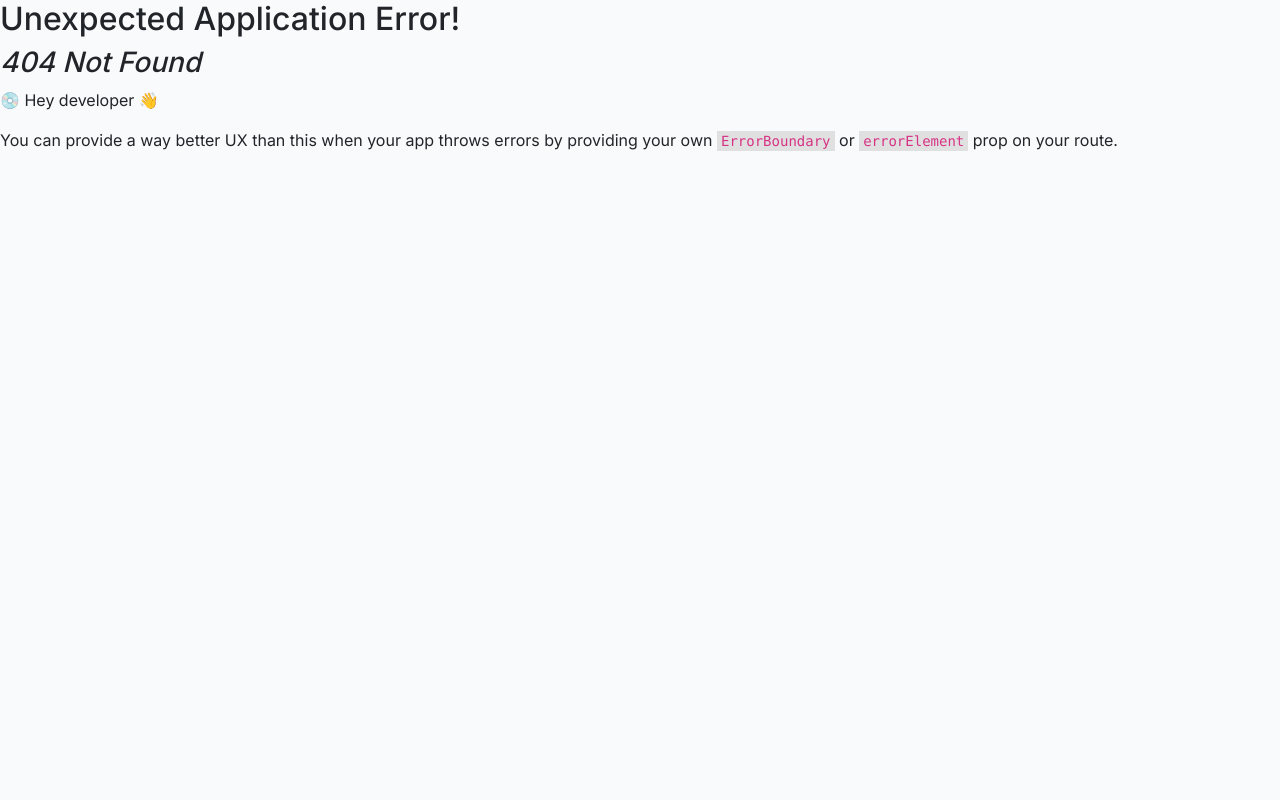
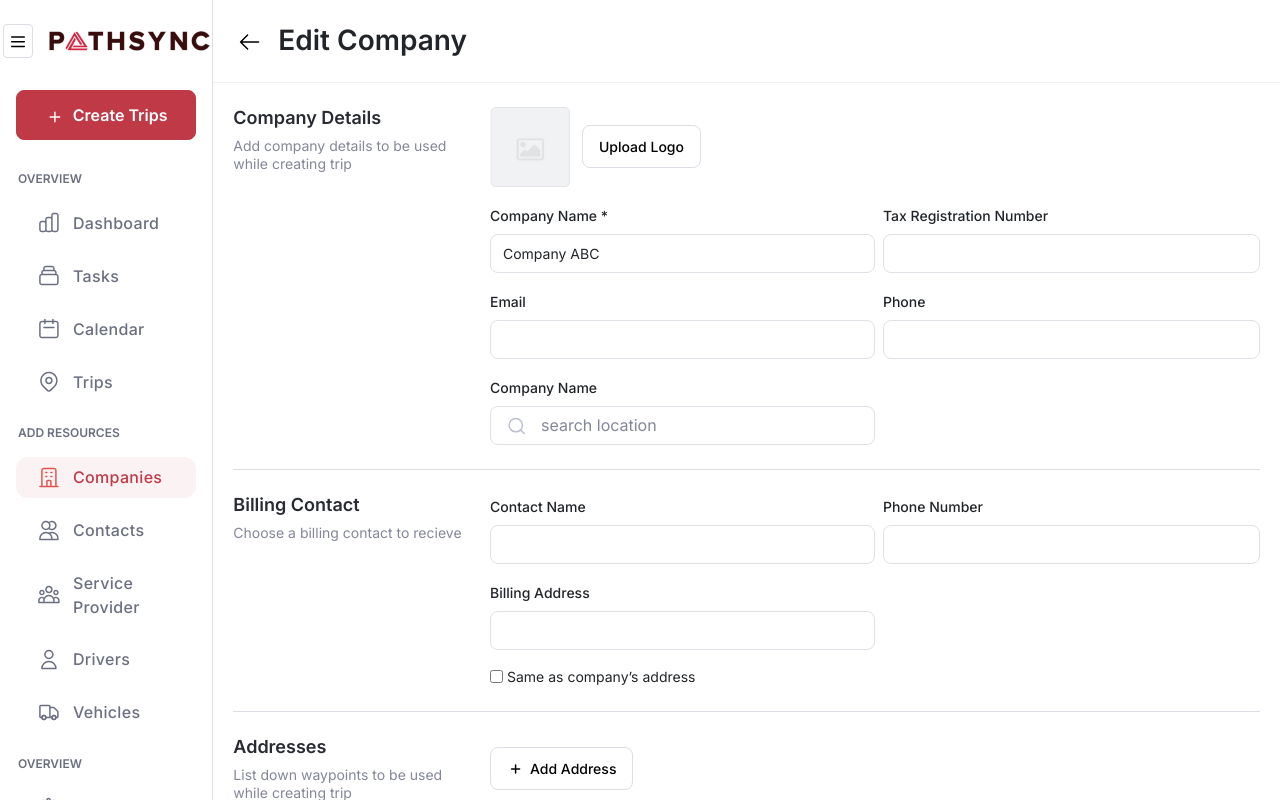
Before and after one commit to AbubakarNaveed/2nd-probational-project-system-plus, a React (Vite) app: page /user-pannel/companies/add_new in a window 1280 px wide. Before the commit this address had no page. Built offline with nearby package versions, Linux system fonts and the light colour scheme.

Commit message:
Company edit canvas completed

```diff
--- a/src/App.jsx
+++ b/src/App.jsx
@@ -43,7 +43,7 @@ function App() {
       element: <AdminAuth />,
     },
     {
-      path: "/user-panel",
+      path: "/user-pannel",
       element: <Pannel />,
       children: [
         {
--- a/src/components/Generals/sidebarData.js
+++ b/src/components/Generals/sidebarData.js
@@ -14,34 +14,34 @@ import Settings from "@images/settings.svg";
 
 export const linksData = {
   Overview: [
-    { id: 1, text: "Dashboard", icon: Dash, path: "/user-panel/dashboard" },
+    { id: 1, text: "Dashboard", icon: Dash, path: "/user-pannel/dashboard" },
     { id: 2, text: "Tasks", icon: Tasks, path: "/user-panel/dashboard" },
-    { id: 3, text: "Calendar", icon: Calendar, path: "/user-panel/dashboard" },
-    { id: 4, text: "Trips", icon: Trips, path: "/user-panel/dashboard" },
+    { id: 3, text: "Calendar", icon: Calendar, path: "/user-pannel/dashboard" },
+    { id: 4, text: "Trips", icon: Trips, path: "/user-pannel/dashboard" },
   ],
   Resources: [
     {
       id: 5,
       text: "Companies",
       icon: Companies,
-      path: "/user-panel/companies",
+      path: "/user-pannel/companies",
     },
-    { id: 6, text: "Contacts", icon: Contact, path: "/user-panel/dashboard" },
+    { id: 6, text: "Contacts", icon: Contact, path: "/user-pannel/dashboard" },
     {
       id: 7,
       icon: ServiceProvider,
-      path: "/user-panel/dashboard",
+      path: "/user-pannel/dashboard",
       text: "Service Provider",
     },
-    { id: 8, text: "Drivers", icon: Driver, path: "/user-panel/dashboard" },
-    { id: 9, text: "Vehicles", icon: Vehicles, path: "/user-panel/dashboard" },
+    { id: 8, text: "Drivers", icon: Driver, path: "/user-pannel/dashboard" },
+    { id: 9, text: "Vehicles", icon: Vehicles, path: "/user-pannel/dashboard" },
   ],
   User: [
     {
       id: 10,
       text: "Settings",
       icon: Settings,
-      path: "/user-panel/settings/password",
+      path: "/user-pannel/settings/account",
     },
   ],
 };
--- a/src/components/Userspannel/Main/Companies/addNew.jsx
+++ b/src/components/Userspannel/Main/Companies/addNew.jsx
@@ -187,7 +187,7 @@ const AddNew = () => {
         <div style={{ display: "flex", alignItems: "center", gap: "16px" }}>
           <button
             style={{ backgroundColor: "transparent", border: 0 }}
-            onClick={() => navigate("/user-panel/companies")}
+            onClick={() => navigate("/user-pannel/companies")}
           >
             <img src={Back} />
           </button>
--- a/src/components/Userspannel/Main/Companies/edit.jsx
+++ b/src/components/Userspannel/Main/Companies/edit.jsx
@@ -1,4 +1,4 @@
-import React from "react";
+import React, { useEffect } from "react";
 import Back from "@images/back.svg";
 import { useNavigate } from "react-router-dom";
 import DefaultAvatar from "@images/defaulAvartar.png";
@@ -6,15 +6,23 @@ import Input from "@components/Generals/input";
 import Button from "@components/Generals/button";
 import SearchIcon from "@images/Search.svg";
 import BlackAdd from "@images/addBlack.svg";
+import { useDispatch } from "react-redux";
+import { closeViewCompany } from "../../../../redux/Slices/statusSlice";
+
 const Edit = () => {
+  const dispatch = useDispatch();
   const navigate = useNavigate();
+  const handleCloseViewCompany = () => dispatch(closeViewCompany());
+  useEffect(() => {
+    handleCloseViewCompany();
+  }, []);
   return (
     <div className="mainContainer">
       <div className="header logoHeader" style={{ alignItems: "center" }}>
         <div style={{ display: "flex", alignItems: "center", gap: "16px" }}>
           <button
             style={{ backgroundColor: "transparent", border: 0 }}
-            onClick={() => navigate("/user-panel/companies")}
+            onClick={() => navigate("/user-pannel/companies")}
           >
             <img src={Back} />
           </button>
--- a/src/components/Userspannel/Main/Companies/main.jsx
+++ b/src/components/Userspannel/Main/Companies/main.jsx
@@ -10,21 +10,30 @@ import Delete from "@images/delete.svg";
 import Edit from "@images/edit.svg";
 import View from "@images/view.svg";
 import { useNavigate } from "react-router-dom";
-import { useDispatch } from "react-redux";
-import { closeOffcanvas } from "../../../../redux/Slices/statusSlice";
+import { useDispatch, useSelector } from "react-redux";
+import {
+  closeOffcanvas,
+  openViewCompany,
+  closeViewCompany,
+} from "../../../../redux/Slices/statusSlice";
 import Offcanvas from "react-bootstrap/Offcanvas";
 import OffCanvasHeader from "./offcanvasComponents/Header";
+import OffCanvasBody from "./offcanvasComponents/Body";
+
 const main = () => {
   const navigate = useNavigate();
   const dispatch = useDispatch();
+  const viewCompany = useSelector((state) => state.status.viewCompany);
 
   const handleAddnew = () => {
-    navigate("/user-panel/companies/add_new", { replace: true });
+    navigate("/user-pannel/companies/add_new", { replace: true });
   };
-
+  const handleOpenCompanyView = () => dispatch(openViewCompany());
+  const handleCloseViewCompany = () => dispatch(closeViewCompany());
   useEffect(() => {
     dispatch(closeOffcanvas());
   }, []);
+
   return (
     <div className="mainContainer">
       <div className="header" style={{ alignItems: "center" }}>
@@ -163,7 +172,7 @@ const main = () => {
                       <button
                         style={{ background: "none", border: 0 }}
                         onClick={() =>
-                          navigate("/user-panel/companies/edit", {
+                          navigate("/user-pannel/companies/edit", {
                             replace: true,
                           })
                         }
@@ -173,7 +182,10 @@ const main = () => {
                       <button style={{ background: "none", border: 0 }}>
                         <img src={Delete} />
                       </button>
-                      <button style={{ background: "none", border: 0 }}>
+                      <button
+                        style={{ background: "none", border: 0 }}
+                        onClick={() => handleOpenCompanyView()}
+                      >
                         <img src={View} />
                       </button>
                     </div>
@@ -185,9 +197,11 @@ const main = () => {
         </div>
       </div>
       <Offcanvas
-        show={true}
+        show={viewCompany}
         className={"offcanvas-width"}
         style={{ padding: "20px 24px" }}
+        onHide={handleCloseViewCompany}
+        placement="end"
       >
         <Offcanvas.Header
           style={{ borderBottom: "1px solid #dcdee6", padding: 0 }}
@@ -195,6 +209,7 @@ const main = () => {
         >
           <OffCanvasHeader />
         </Offcanvas.Header>
+        <OffCanvasBody />
       </Offcanvas>
     </div>
   );
--- a/src/components/Userspannel/Main/Companies/offcanvasComponents/Body.jsx
+++ b/src/components/Userspannel/Main/Companies/offcanvasComponents/Body.jsx
@@ -1,7 +1,84 @@
 import React from "react";
 
 const Body = () => {
-  return <div></div>;
+  return (
+    <div style={{ display: "flex", flexDirection: "column" }}>
+      <div style={styles.container}>
+        <div
+          style={{
+            backgroundColor: "#F9FAFC",
+            borderRadius: "8px",
+            padding: "12px",
+          }}
+        >
+          <p style={styles.label}>Tax Registration Number</p>
+          <p style={styles.text}>123-45-8475</p>
+        </div>
+      </div>
+      <div style={styles.container}>
+        <div style={{ display: "flex", flexDirection: "column", gap: "24px" }}>
+          <p style={{ ...styles.text, fontWeight: 600 }}>Billing Contact</p>
+          <div className="row custom-gutter">
+            <div className="col-6 p-0">
+              <p style={styles.label}>Contact Name </p>
+              <p style={styles.text}>Eva James </p>
+            </div>
+            <div className="col-6 p-0">
+              <p style={styles.label}>Phone Number </p>
+              <p style={styles.text}>(405) 555-0128</p>
+            </div>
+          </div>
+          <div className="row custom-gutter">
+            <div className="col-12 p-0">
+              <p style={styles.label}>Billing Address</p>
+              <p style={styles.text}>
+                Time Out, Hirschengraben 13, 6003, Luzern, CHE
+              </p>
+            </div>
+          </div>
+        </div>
+      </div>
+      <div style={{ ...styles.container, border: 0 }}>
+        <div style={{ display: "flex", flexDirection: "column", gap: "24px" }}>
+          <p style={{ ...styles.text, fontWeight: 600 }}>Addresses</p>
+          <div className="row custom-gutter">
+            <div className="col-6 p-0">
+              <p style={styles.label}>Office </p>
+              <p style={styles.text}>4 Novella Block, Eichmannview</p>
+            </div>
+            <div className="col-6 p-0">
+              <p style={styles.label}>Home </p>
+              <p style={styles.text}>
+                Time Out, Hirschengraben 13, 6003, Luzern, CHE
+              </p>
+            </div>
+          </div>
+        </div>
+      </div>
+    </div>
+  );
+};
+
+const styles = {
+  label: {
+    color: "#838799",
+    fontSize: "14px",
+    fontWeight: 500,
+    lineHeight: "17px",
+    wordWrap: "break-word",
+    margin: 0,
+    marginBottom: "4px",
+  },
+  text: {
+    color: "#292B33",
+    fontSize: "16px",
+    fontWeight: 400,
+    lineHeight: "20px",
+    letterSpacing: "0.32px",
+    wordWrap: "break-word",
+    margin: 0,
+  },
+  container: { borderBottom: "1px solid #dcdee6", padding: "24px 0" },
 };
 
 export default Body;
--- a/src/components/Userspannel/Main/Companies/offcanvasComponents/Header.jsx
+++ b/src/components/Userspannel/Main/Companies/offcanvasComponents/Header.jsx
@@ -4,7 +4,9 @@ import Email from "@images/email.svg";
 import Phone from "@images/phone.svg";
 import Location from "@images/location.svg";
 import Edit from "@images/editBlack.svg";
+import { useNavigate } from "react-router-dom";
 const Header = () => {
+  const navigate = useNavigate();
   return (
     <div
       style={{
@@ -65,7 +67,14 @@ const Header = () => {
           marginRight: "12px",
         }}
       >
-        <button className="customUpload">
+        <button
+          className="customUpload"
+          onClick={() =>
+            navigate("/user-pannel/companies/edit", {
+              replace: true,
+            })
+          }
+        >
           <div
             style={{
               display: "flex",
@@ -94,4 +103,5 @@ const logoTexStyle = {
   fontWeight: 400,
   lineHeight: "18px",
 };
+
 export default Header;
--- a/src/components/Userspannel/Main/Settings/index.jsx
+++ b/src/components/Userspannel/Main/Settings/index.jsx
@@ -1,6 +1,13 @@
-import React from "react";
+import React, { useEffect } from "react";
 import { Outlet, NavLink, Link } from "react-router-dom";
+import { useDispatch } from "react-redux";
+import { closeOffcanvas } from "../../../../redux/Slices/statusSlice";
 const index = () => {
+  const dispatch = useDispatch();
+  useEffect(() => {
+    dispatch(closeOffcanvas());
+  }, []);
+
   return (
     <div className="mainContainer">
       <div className="headerWithNavs">
--- a/src/redux/Slices/statusSlice.js
+++ b/src/redux/Slices/statusSlice.js
@@ -1,5 +1,9 @@
 import { createSlice, createAsyncThunk } from "@reduxjs/toolkit";
-const initialState = { sidebarToggle: false, offCanvasShow: false };
+const initialState = {
+  sidebarToggle: false,
+  offCanvasShow: false,
+  viewCompany: false,
+};
 
 const StatusSlice = createSlice({
   name: "status",
@@ -14,9 +18,20 @@ const StatusSlice = createSlice({
     openOffcanvas: (state) => {
       state.offCanvasShow = true;
     },
+    openViewCompany: (state) => {
+      state.viewCompany = true;
+    },
+    closeViewCompany: (state) => {
+      state.viewCompany = false;
+    },
   },
 });
 
-export const { toggleSideBar, closeOffcanvas, openOffcanvas } =
-  StatusSlice.actions;
+export const {
+  toggleSideBar,
+  closeOffcanvas,
+  openOffcanvas,
+  openViewCompany,
+  closeViewCompany,
+} = StatusSlice.actions;
 export default StatusSlice.reducer;
```
